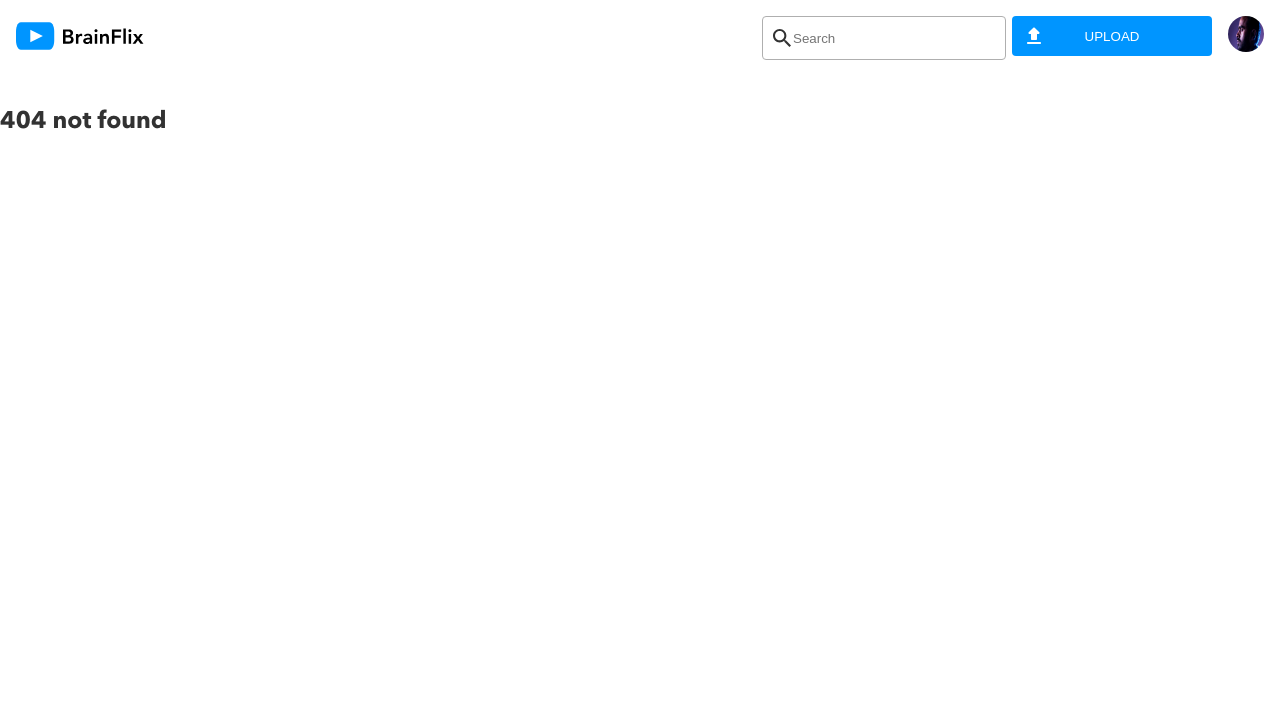
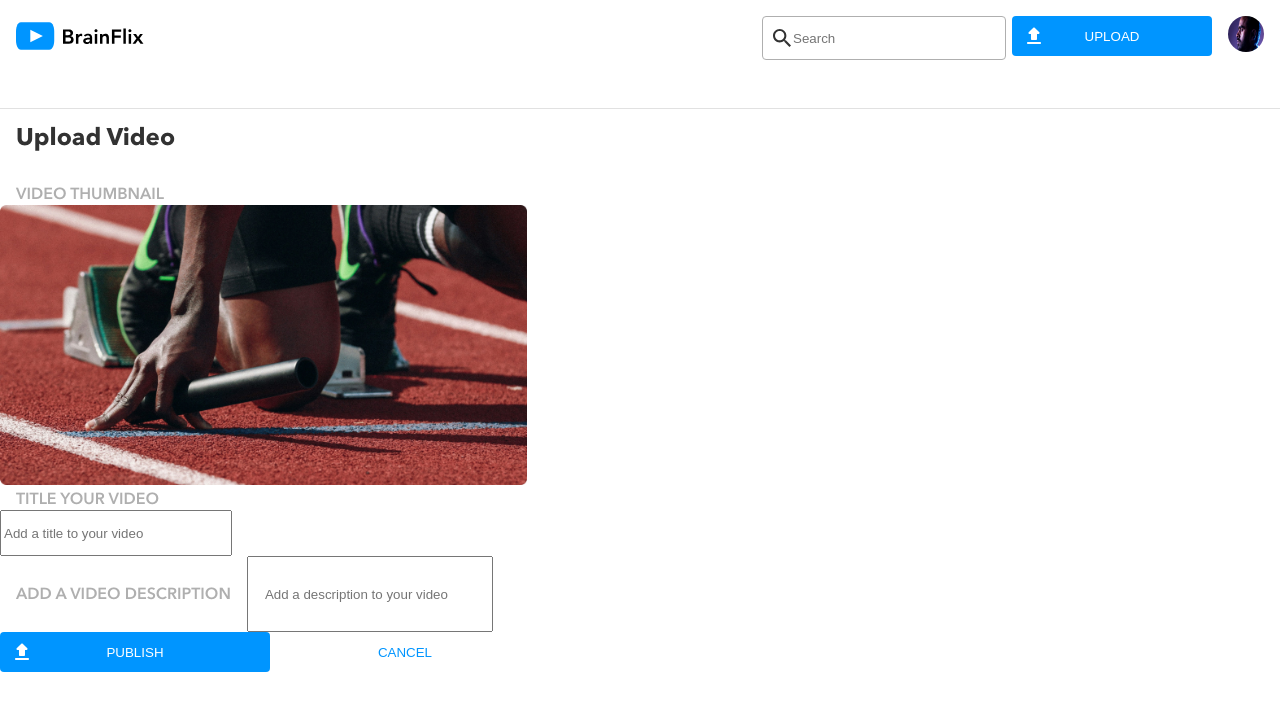
Before and after one commit to skhys/sahar-khyabani-brainflix, a React (Create React App) app: page /upload in a window 1280 px wide. Before the commit this address had no page. Shown: the top 710 px of the page. Built offline with nearby package versions, Linux system fonts and the light colour scheme.

Commit message:
editing and styling the upload page

```diff
--- a/src/App.jsx
+++ b/src/App.jsx
@@ -3,6 +3,7 @@ import { BrowserRouter, Routes, Route, Navigate } from "react-router-dom";
 import "./App.scss";
 import Header from "./components/Header/Header";
 import HomePage from "./pages/HomePage/HomePage";
+import UploadPage from "./pages/UploadPage/UploadPage";
 
 function App() {
   return (
@@ -11,7 +12,7 @@ function App() {
       <Routes>
         <Route path="/" element={<HomePage />} />
         <Route path="videos/:videoId" element={<HomePage />} />
-        {/* <Route path="/upload" element={<UploadPage />} /> */}
+        <Route path="/upload" element={<UploadPage />} />
         <Route path="*" element={<h1>404 not found</h1>} />
       </Routes>
     </BrowserRouter>
--- a/src/components/Header/Header.jsx
+++ b/src/components/Header/Header.jsx
@@ -2,13 +2,16 @@ import React from "react";
 import "./Header.scss";
 import BfLogo from "../../assets/images/logo/BrainFlix-logo.svg";
 import IconImg from "../../assets/images/Mohan-muruge.jpg";
+import { Link } from "react-router-dom";
 
 function Header() {
   return (
     <>
       <header className="header">
         <div className="header__logo">
-          <img className="header__img" src={BfLogo} alt="BrainFlix Logo" />
+          <Link to="/">
+            <img className="header__img" src={BfLogo} alt="BrainFlix Logo" />
+          </Link>
         </div>
         <div className="header__wrapper">
           <div className="header__searchicon">
@@ -24,7 +27,9 @@ function Header() {
             </div>
           </div>
           <div className="header__upload">
-            <button className="header__uploadbutton">UPLOAD</button>
+            <Link to="/upload">
+              <button className="header__uploadbutton">UPLOAD</button>
+            </Link>
           </div>
           <div className="header__icon2">
             <img className="header__image2" src={IconImg} alt="Icon2" />
--- a/src/components/VideoList/VideoList.jsx
+++ b/src/components/VideoList/VideoList.jsx
@@ -1,8 +1,7 @@
 import "./VideoList.scss";
-import videosData from "../../data/videos.json";
 import VideoItem from "../VideoItem/VideoItem";
 function VideoList(props) {
-  const { videosData, selectedVideo, onChangeVideo, filteredVideos } = props;
+  const { onChangeVideo, filteredVideos } = props;
 
   return (
     <div className="video-list__container">
--- a/src/pages/HomePage/HomePage.jsx
+++ b/src/pages/HomePage/HomePage.jsx
@@ -1,6 +1,5 @@
 import React, { useState, useEffect } from "react";
 import MainVideo from "../../components/MainVideo/MainVideo";
-//import VideoDetails from "../../data/video-details.json";
 import MainComment from "../../components/Comments/Comments";
 import VideoList from "../../components/VideoList/VideoList";
 import VideoInfo from "../../components/VideoInfo/VideoInfo";
--- a/src/pages/UploadPage/UploadPage.jsx
+++ b/src/pages/UploadPage/UploadPage.jsx
@@ -1,6 +1,7 @@
 import React, { useState } from "react";
+import { Link } from "react-router-dom";
 import "./UploadPage.scss";
-import VideoThumbnail from "../../assets/Images/Upload-video-preview.jpg";
+import VideoThumbnail from "../../assets/images/Upload-video-preview.jpg";
 
 function UploadPage() {
   const [notification, setNotification] = useState("");
@@ -13,29 +14,33 @@ function UploadPage() {
   };
 
   if (submitted) {
-    return <Redirect to="/" />;
+    return <Link to="/" />;
   }
 
   return (
     <div className="upload-page">
       <h1 className="upload-page__title">Upload Video</h1>
       <div className="upload-page__thumbnail">
-        <h3 className="upload-page__thumbnail-title">VIDEO THUMBNAIL</h3>
+        <label className="upload-page__thumbnail-title">VIDEO THUMBNAIL</label>
+        <div className="upload-page__thumbnail-container">
           <img
             className="upload-page__thumbnail-img"
             src={VideoThumbnail}
             alt="video thumbnail"
           />
         </div>
+      </div>
       <div className="upload-page__form-container">
         <form onSubmit={handleSubmit}>
           <label className="upload-page__form-subtitle">TITLE YOUR VIDEO</label>
+          <div className="upload-page__form-group-items">
             <input
               className="upload-page__form-input"
               type="text"
               placeholder="Add a title to your video"
               required
             />
+            <div className="upload-page__form-wrapper">
               <label className="upload-page__form-subtitle">
                 ADD A VIDEO DESCRIPTION
               </label>
@@ -45,12 +50,14 @@ function UploadPage() {
                 placeholder="Add a description to your video"
                 required
               />
+            </div>
             <button type="submit" className="upload-page__form-button">
               PUBLISH
             </button>
             <button type="button" className="upload-page__form-button-cancel">
               CANCEL
             </button>
+          </div>
         </form>
       </div>
       {notification && (
--- a/src/pages/UploadPage/UploadPage.scss
+++ b/src/pages/UploadPage/UploadPage.scss
@@ -4,28 +4,76 @@
 
 .upload-page {
   &__title {
+    border-top: 1px solid $silver2;
+    padding: 16px;
   }
 
   &__thumbnail {
     &-title {
+      font-weight: 600;
+      color: $silver1;
+      padding: 16px;
     }
     &-img {
+      height: 35vh;
+      max-width: 100%;
     }
   }
 
   &__form-container {
-    &-subtitle {
-    }
-    &-input {
-    }
-    &-input-description {
-    }
-    &-button {
-    }
-    &-button-cancel {
-    }
+  }
+  &__form-subtitle {
+    font-weight: 600;
+    color: $silver1;
+    padding: 16px;
+  }
+  &__form-input {
+    padding-right: 16px;
+  }
+  &__form-input-description {
+    padding: 16px;
+  }
+  &__form-button {
+    background-image: url(../../assets/images/icons/upload.svg);
+    background-repeat: no-repeat;
+    background-position: 10px center;
+    background-color: $blue1;
+    border-radius: 4px;
+    border: none;
+    height: 40px;
+    width: 270px;
+    color: $white1;
+    font-weight: $font1;
+    cursor: pointer;
+    transition: background-color 0.3s, color 0.3s;
+  }
+  &__form-button-cancel {
+    color: $blue1;
+    background-color: $white1;
+    border: none;
+    height: 40px;
+    width: 270px;
+    font-style: bold;
+    cursor: pointer;
+    transition: background-color 0.3s, color 0.3s;
   }
 
   &__page-notification {
   }
 }
+
+.upload-page__form-button:hover {
+  background-color: $blue1;
+}
+
+.upload-page__form-button:active {
+  background-color: $blue2;
+}
+
+.upload-page__form-button-cancel:hover {
+  background-color: $white1;
+}
+
+.upload-page__form-button-cancel:active {
+  background-color: $blue1;
+}
```
Lines whose indentation alone changed are shown as unchanged.
